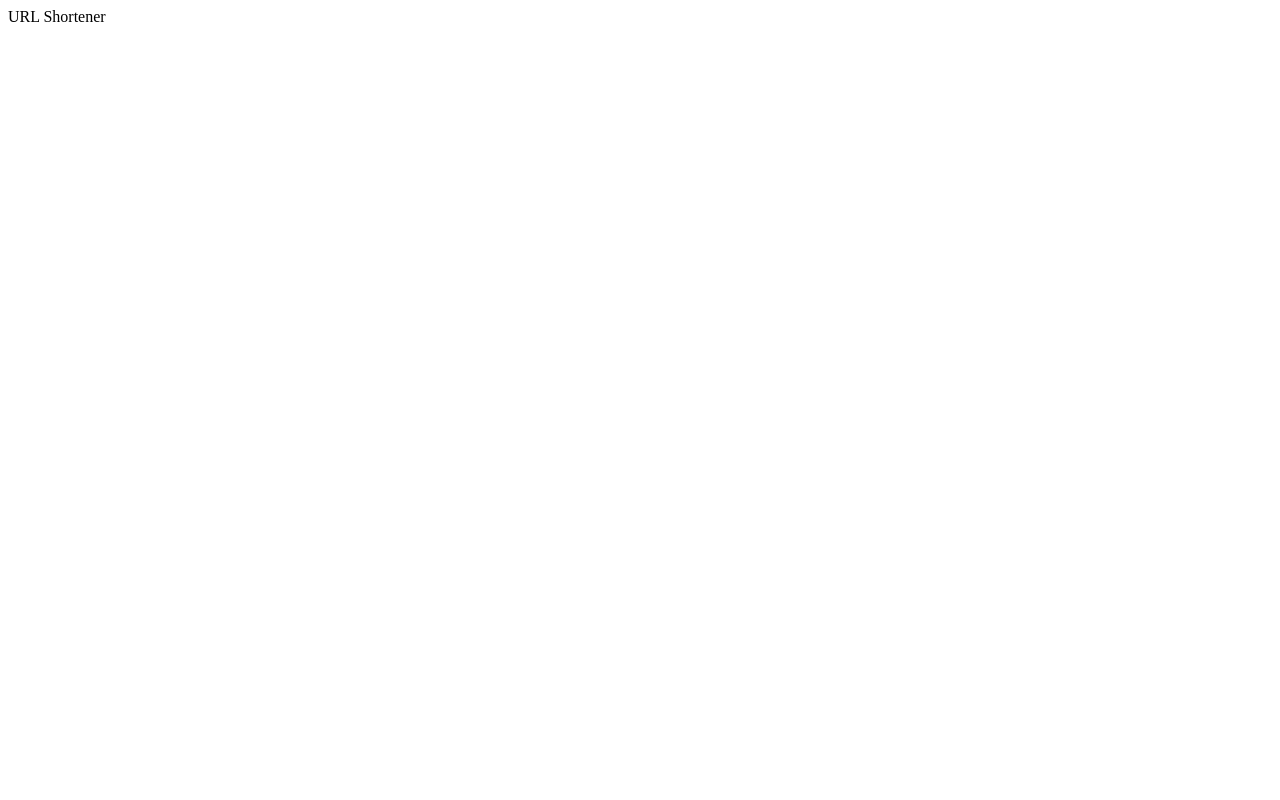
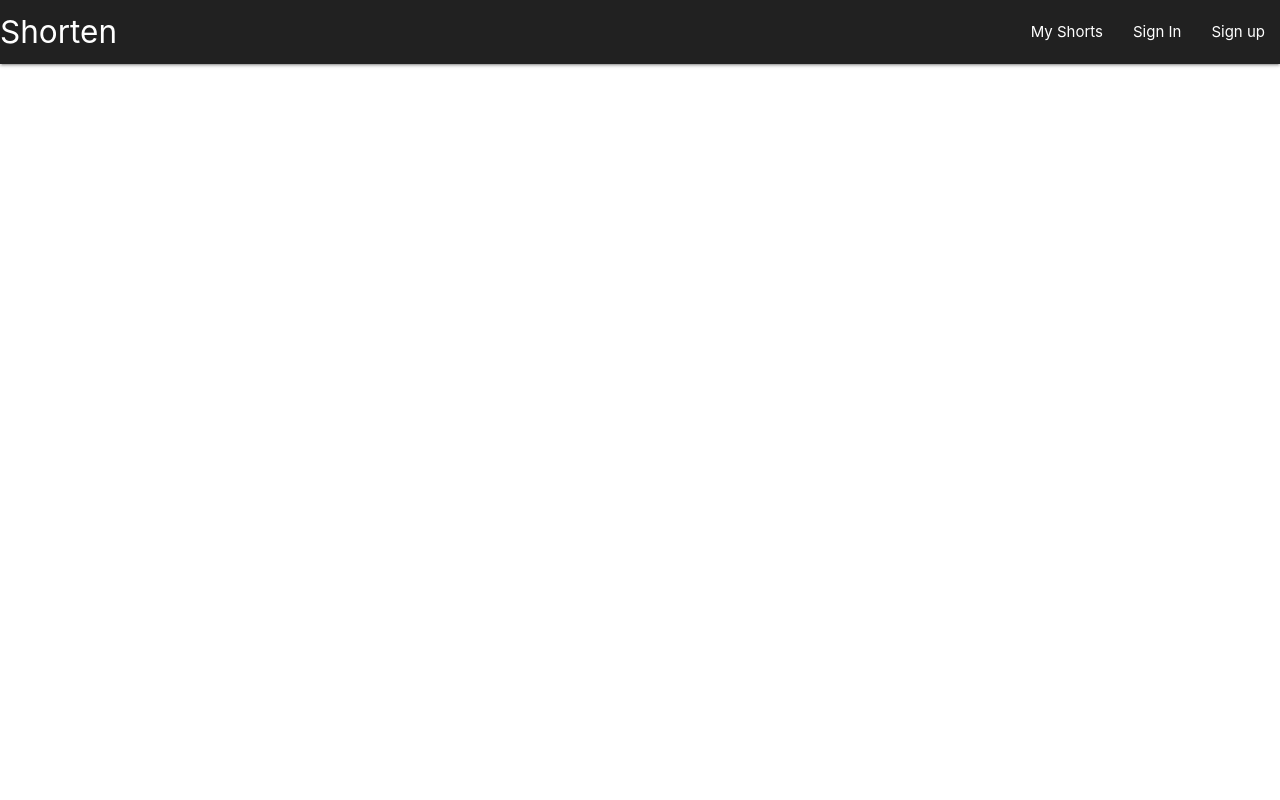
Before and after one commit to OkeyChukwude/url-shortener, a Flask app: page / in a window 1280 px wide. Before the commit the page is almost empty. Run offline with Flask 2, Linux system fonts and the light colour scheme.

Commit message:
Add html templates

```diff
--- a/app/routes.py
+++ b/app/routes.py
@@ -1,6 +1,7 @@
 from app import app
+from flask import render_template
 
 @app.route('/')
 @app.route('/index')
 def index():
-    return 'URL Shortener'
+    return render_template('index.html', title='Home|RollCall')
--- a/app/templates/base.html
+++ b/app/templates/base.html
@@ -4,9 +4,14 @@
     <meta charset="UTF-8">
     <meta http-equiv="X-UA-Compatible" content="IE=edge">
     <meta name="viewport" content="width=device-width, initial-scale=1.0">
-    <title>URL SHORTENER</title>
+    <title>Shorten</title>
+     <!-- Compiled and minified CSS -->
+    <link rel="stylesheet" href="https://cdnjs.cloudflare.com/ajax/libs/materialize/1.0.0/css/materialize.min.css">
 </head>
 <body>
+    {% include 'includes/_header.html' %}
     {% block content %} {% endblock %}
+    <!-- Compiled and minified JavaScript -->
+    <script src="https://cdnjs.cloudflare.com/ajax/libs/materialize/1.0.0/js/materialize.min.js"></script>
 </body>
 </html>
--- /dev/null
+++ b/app/templates/includes/_header.html
@@ -0,0 +1,10 @@
+ <nav>
+    <div class="nav-wrapper grey darken-4">
+      <a href="#" class="brand-logo">Shorten</a>
+      <ul id="nav-mobile" class="right hide-on-med-and-down">
+        <li><a href="sass.html">My Shorts</a></li>
+        <li><a href="badges.html">Sign In</a></li>
+        <li><a href="collapsible.html">Sign up</a></li>
+      </ul>
+    </div>
+  </nav>
--- /dev/null
+++ b/app/templates/index.html
@@ -0,0 +1,5 @@
+{% extends 'base.html' %}
+
+{% block body %}
+
+{% endblock %}
```
Also changed, not shown: 1 other file.
